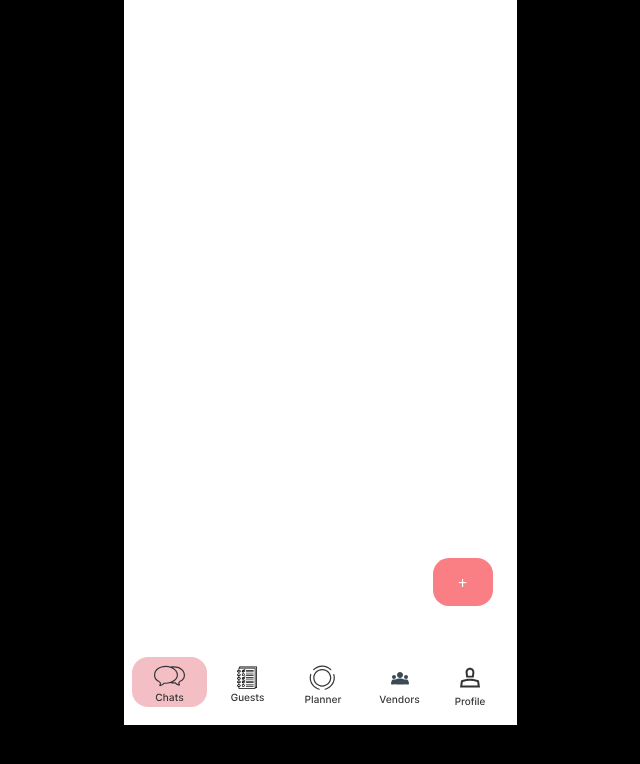
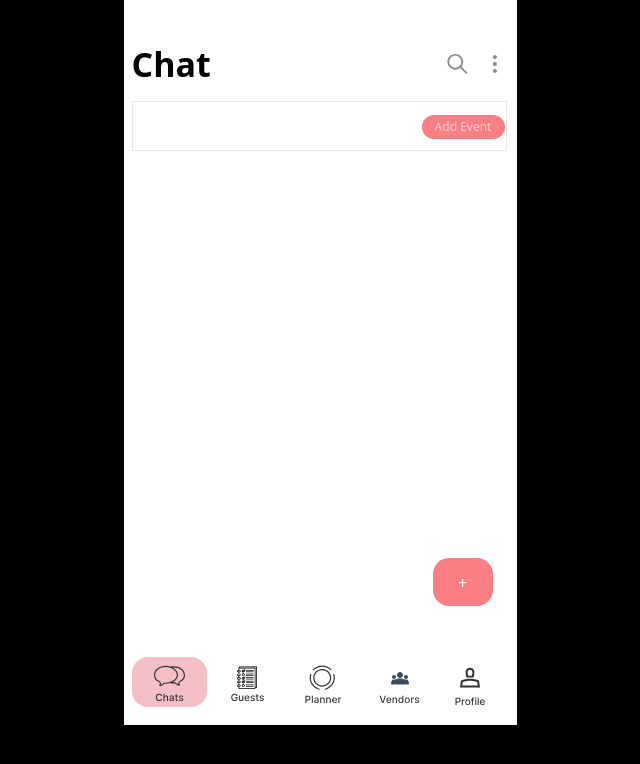
Before and after one commit to Dikshantw/Getogether-, a React (Vite) app: page /chat in a window 1280 px wide. Shown: the top 764 px of the page, without its empty margins (320-960 px from the left). Built offline with nearby package versions, Linux system fonts and the light colour scheme.

Commit message:
added event button and chat ui

```diff
--- a/package.json
+++ b/package.json
@@ -10,6 +10,11 @@
     "preview": "vite preview"
   },
   "dependencies": {
+    "@emotion/react": "^11.11.4",
+    "@emotion/styled": "^11.11.5",
+    "@mui/material": "^5.15.19",
+    "@mui/x-date-pickers": "^7.6.1",
+    "dayjs": "^1.11.11",
     "react": "^18.2.0",
     "react-dom": "^18.2.0",
     "react-router-dom": "^6.23.1"
--- a/src/components/Chat.tsx
+++ b/src/components/Chat.tsx
@@ -1,3 +1,4 @@
+import EventTab from "./EventTab";
 import InviteButton from "./InviteButton";
 import TabBar from "./TabBar";
 
@@ -9,6 +10,44 @@ const Chat = () => {
           className="absolute w-[393px] h-[725px] bg-white"
           style={{ top: "0px" }}
         >
+          <div className="flex justify-between items-center absolute z-10 mt-[44px] mx-2 w-[375px] h-[40px]">
+            <h3 className="font-bold text-[34px] leading-[41px]">Chat</h3>
+            <div className="flex justify-center items-center gap-3">
+              <svg
+                width="25"
+                height="24"
+                viewBox="0 0 25 24"
+                fill="none"
+                xmlns="http://www.w3.org/2000/svg"
+              >
+                <path
+                  d="M2.36389 9.83154C2.36389 5.5063 5.90799 2 10.2799 2C14.6517 2 18.1958 5.5063 18.1958 9.83154C18.1958 11.6622 17.561 13.3461 16.4972 14.6795L22.5795 20.697L21.2625 22L15.1801 15.9825C13.8323 17.035 12.1302 17.6631 10.2799 17.6631C5.90799 17.6631 2.36389 14.1568 2.36389 9.83154ZM10.2799 3.84271C6.93667 3.84271 4.22647 6.524 4.22647 9.83154C4.22647 13.1391 6.93667 15.8204 10.2799 15.8204C13.6231 15.8204 16.3333 13.1391 16.3333 9.83154C16.3333 6.524 13.6231 3.84271 10.2799 3.84271Z"
+                  fill="#8E8E8E"
+                />
+              </svg>
+              <svg
+                width="25"
+                height="24"
+                viewBox="0 0 25 24"
+                fill="none"
+                xmlns="http://www.w3.org/2000/svg"
+              >
+                <path
+                  d="M10.8491 5C10.8491 6.10457 11.7542 7 12.8706 7C13.9871 7 14.8922 6.10457 14.8922 5C14.8922 3.89543 13.9871 3 12.8706 3C11.7542 3 10.8491 3.89543 10.8491 5Z"
+                  fill="#8E8E8E"
+                />
+                <path
+                  d="M12.8706 14C11.7542 14 10.8491 13.1046 10.8491 12C10.8491 10.8954 11.7542 10 12.8706 10C13.9871 10 14.8922 10.8954 14.8922 12C14.8922 13.1046 13.9871 14 12.8706 14Z"
+                  fill="#8E8E8E"
+                />
+                <path
+                  d="M12.8706 21C11.7542 21 10.8491 20.1046 10.8491 19C10.8491 17.8954 11.7542 17 12.8706 17C13.9871 17 14.8922 17.8954 14.8922 19C14.8922 20.1046 13.9871 21 12.8706 21Z"
+                  fill="#8E8E8E"
+                />
+              </svg>
+            </div>
+          </div>
+          <EventTab />
           <InviteButton />
           <TabBar />
         </div>
--- /dev/null
+++ b/src/components/EventButton.tsx
@@ -0,0 +1,113 @@
+import { useState } from "react";
+import {
+  Box,
+  Dialog,
+  DialogActions,
+  DialogContent,
+  DialogTitle,
+} from "@mui/material";
+import { LocalizationProvider } from "@mui/x-date-pickers/LocalizationProvider";
+import { MobileDateTimePicker } from "@mui/x-date-pickers/MobileDateTimePicker";
+import { AdapterDayjs } from "@mui/x-date-pickers/AdapterDayjs";
+import { Dayjs } from "dayjs";
+
+const AddEventButton = () => {
+  const [selectedDate, setSelectedDate] = useState<Dayjs | null>(null);
+  const [isDatePickerOpen, setIsDatePickerOpen] = useState(false);
+  const [title, setTitle] = useState("");
+  const [venue, setVenue] = useState("");
+  const handleDateChange = (date: Dayjs | null) => {
+    setSelectedDate(date);
+  };
+
+  const handleSave = () => {
+    if (selectedDate) {
+      alert(
+        `${title} Event scheduled on ${selectedDate.toLocaleString()} at ${venue}`
+      );
+    }
+    setIsDatePickerOpen(false);
+  };
+
+  return (
+    <div>
+      <button
+        className="bg-[#fa7f84] text-[#fdccd5] text-xs leading-5 px-3 w-[83px] h-[24px] rounded-3xl"
+        onClick={() => setIsDatePickerOpen(true)}
+      >
+        Add Event
+      </button>
+      <Dialog
+        open={isDatePickerOpen}
+        onClose={() => setIsDatePickerOpen(false)}
+        PaperProps={{
+          sx: {
+            width: "370px",
+            height: "420px",
+            backgroundColor: "#f3bfc5",
+          },
+        }}
+      >
+        <DialogTitle>Schedule Event</DialogTitle>
+        <DialogContent>
+          <form className="flex flex-col w-full">
+            <label htmlFor="title" className="flex flex-col mb-4">
+              Event
+              <input
+                type="text"
+                className=" p-2 mt-1 rounded bg-[#ffe6e6]"
+                id="title"
+                value={title}
+                onChange={(e) => setTitle(e.target.value)}
+              />
+            </label>
+            <label htmlFor="venue" className="flex flex-col mb-4">
+              Venue
+              <input
+                type="text"
+                className=" p-2 mt-1 rounded bg-[#ffe6e6]"
+                id="venue"
+                value={venue}
+                onChange={(e) => setVenue(e.target.value)}
+              />
+            </label>
+          </form>
+          <LocalizationProvider dateAdapter={AdapterDayjs}>
+            Date and Time
+            <Box
+              sx={{
+                mt: 1,
+                backgroundColor: "#fee6e6",
+                borderRadius: 1,
+                padding: 1,
+              }}
+            >
+              <MobileDateTimePicker
+                value={selectedDate}
+                onChange={handleDateChange}
+              />
+            </Box>
+          </LocalizationProvider>
+        </DialogContent>
+        <DialogActions>
+          <button
+            className="bg-red-500 m-1 py-1 px-3 rounded"
+            onClick={() => setIsDatePickerOpen(false)}
+            color="secondary"
+          >
+            Cancel
+          </button>
+          <button
+            className="bg-green-500 m-1 py-1 px-3 rounded"
+            onClick={handleSave}
+            color="primary"
+          >
+            Save
+          </button>
+        </DialogActions>
+      </Dialog>
+    </div>
+  );
+};
+
+export default AddEventButton;
--- a/src/components/EventTab.tsx
+++ b/src/components/EventTab.tsx
@@ -1,6 +1,12 @@
+import AddEventButton from "./EventButton";
+
 const EventTab = () => {
   return (
-    <div className="flex justify-center items-center mt-[642px] mx-2 w-[375px] h-[80px]"></div>
+    <div className="flex border justify-center items-center absolute z-10 mt-[101px] mx-2 w-[375px] h-[50px]">
+      <div className=" ml-72">
+        <AddEventButton />
+      </div>
+    </div>
   );
 };
 
```
Also changed, not shown: 1 other file (tests, documents, lock files or other folders).
